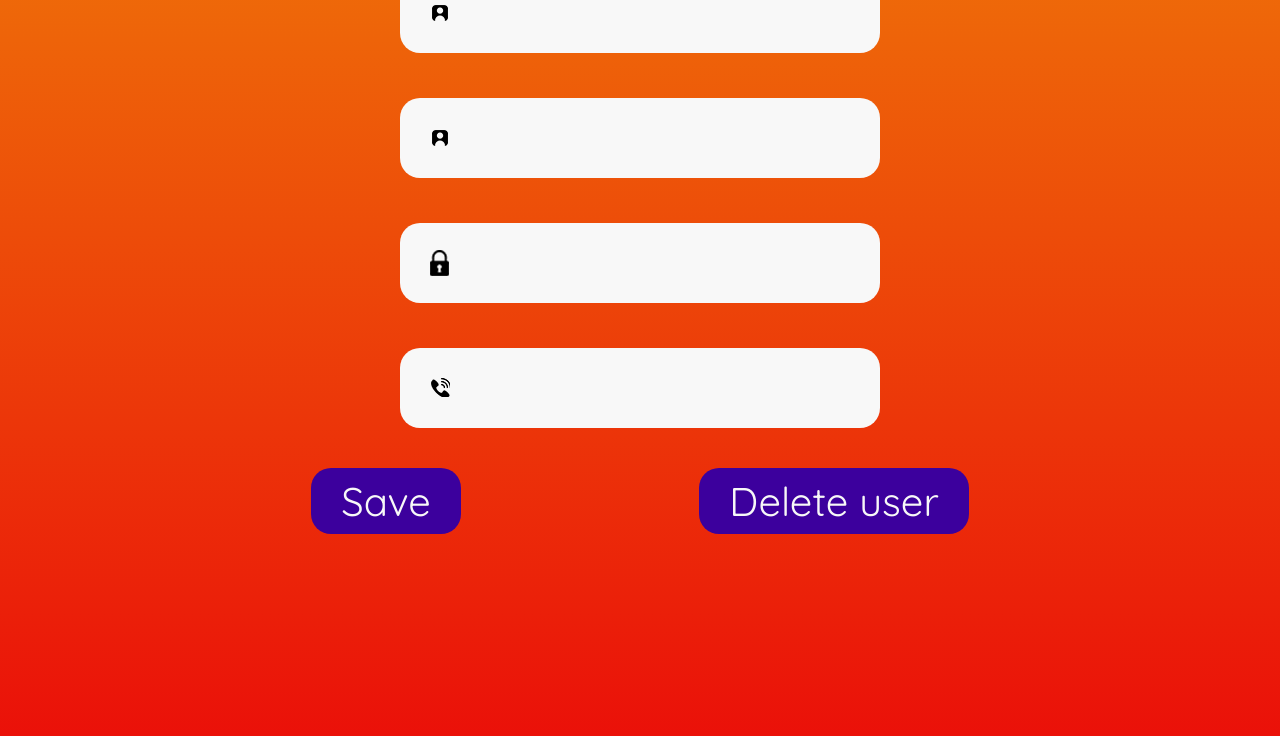
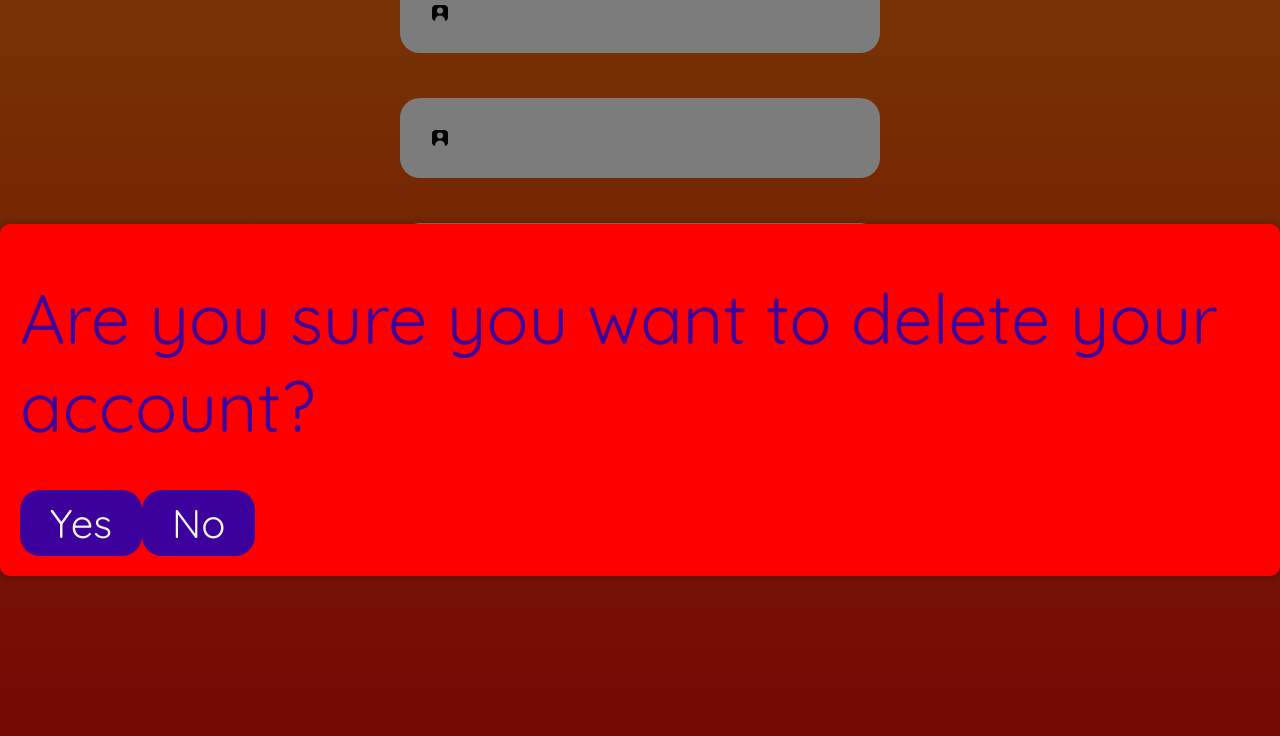
Before and after one commit to catamaris13/VehiDenceTest, a React (Create React App) app in the folder Front-End/vehidence-front/: page /myaccount in a window 1280 px wide. Both pictures are taken after a click on the button "Delete user". Shown: the part 340-1076 px from the top of the page. Built offline with nearby package versions, Linux system fonts and the light colour scheme; no server answers.

Commit message:
functioneaza toata partea de delete user(fe si be)

```diff
--- a/Front-End/vehidence-front/src/EmailValidation/EmailValidation.js
+++ b/Front-End/vehidence-front/src/EmailValidation/EmailValidation.js
@@ -20,7 +20,7 @@ const EmailValidation = () => {
 
         if (username && token) {
             // Call backend API to validate the username and token
-            axios.get(`http://localhost:5277/api/User/ValidateEmail?username=${username}&token=${token}`)
+            axios.get(`https://localhost:7165/api/User/ValidateEmail?username=${username}&token=${token}`)
                 .then(response => {
                     console.log(response.data);
                     setValidationSuccess(true); // Update validation status
--- a/Front-End/vehidence-front/src/LoginSignUp/Login.js
+++ b/Front-End/vehidence-front/src/LoginSignUp/Login.js
@@ -29,7 +29,7 @@ const Login = () => {
           Name:name,
           PhoneNo:phoneNumber
         }
-        const url='http://localhost:5277/api/User/Login';
+        const url='https://localhost:7165/api/User/Login';
         console.log(data)
         axios.post(url,data)
         .then((result)=>{
--- a/Front-End/vehidence-front/src/LoginSignUp/SignUp.js
+++ b/Front-End/vehidence-front/src/LoginSignUp/SignUp.js
@@ -32,7 +32,7 @@ const SignUp = () => {
           Name:name,
           PhoneNo:phoneNumber
         }
-        const url='http://localhost:5277/api/User/Registration';
+        const url='https://localhost:7165/api/User/Registration';
         axios.post(url,data)
         .then((result)=>{
             const dt=result.data;
--- a/Front-End/vehidence-front/src/MyAccount/MyAccount.js
+++ b/Front-End/vehidence-front/src/MyAccount/MyAccount.js
@@ -15,9 +15,11 @@ const MyAccount = () => {
     const [password, setPassword] = useState('');
     const [phone, setPhone] = useState('');
     const [token, setToken] = useState('');
+    const [modalOpen, setModalOpen] = useState(false); // State for modal
     const emailUser = localStorage.getItem('email');
+
     useEffect(() => {
-        axios.get('http://localhost:5277/api/User/All/Users')
+        axios.get('https://localhost:7165/api/User/All/Users')
             .then(response => {
                 const userData = response.data;
                 if (userData.length > 0) {
@@ -45,7 +47,7 @@ const MyAccount = () => {
             Name:name,
             PhoneNo:phone
         }
-        axios.put('http://localhost:5277/api/User/Update', userData)
+        axios.put('https://localhost:7165/api/User/Update', userData)
         .then(response =>{
             if(response.data.statusCode){
                 alert("Your account has been updated successfully!");
@@ -60,7 +62,15 @@ const MyAccount = () => {
         })
     }
 
-    const handleDelete = () =>{
+    const handleDeleteConfirmation = () => {
+        setModalOpen(true);
+    };
+
+    const handleDeleteCancel = () => {
+        setModalOpen(false);
+    };
+
+    const handleDeleteConfirm = () =>{
         const userData={
             Username:username,
             Password:password,
@@ -69,17 +79,17 @@ const MyAccount = () => {
             Name:name,
             PhoneNo:phone
         }
-        axios.delete('http://localhost:5277/api/User/Delete', userData)
+        axios.delete('https://localhost:7165/api/User/Delete', {data:userData,headers: { "Content-Type": "application/json" }})
         .then(response =>{
-            if(response.data.statusCode){
+            if(response.data.statusCode==200){
                 alert("Your account has been deleted!");
                 history('/homepage');
             }
             else{
-                alert("Error")
+                alert("Error");
             }
         })
-        .catch(error => {
+        .catch((error) => {
             console.error('Failed to delete', error);
         })
     }
@@ -135,10 +145,18 @@ const MyAccount = () => {
             </div>
             <div style={{ display: "flex"}}>
                     <button className="button" onClick={handleSave}>Save</button>
-                    <button className="button" onClick={handleDelete}>Delete user</button>
+                    <button className="button" onClick={handleDeleteConfirmation}>Delete user</button>
             </div>
 
-
+            {modalOpen && (
+                <div className="modal-container">
+                    <div className="modal-content">
+                        <p>Are you sure you want to delete your account?</p>
+                        <button onClick={handleDeleteConfirm}>Yes</button>
+                        <button onClick={handleDeleteCancel}>No</button>
+                    </div>
+                </div>
+            )}
         </div>
     );
 }
--- a/Front-End/vehidence-front/src/index.css
+++ b/Front-End/vehidence-front/src/index.css
@@ -112,3 +112,48 @@ body {
   margin: auto;
   margin-top: 10%;
 }
+.modal-container {
+  position: fixed;
+  top: 50%;
+  left: 50%;
+  transform: translate(-50%, -50%);
+  background-color: rgba(0, 0, 0, 0.5); /* semi-transparent black background */
+  width: 100%;
+  height: 100%;
+  display: flex;
+  justify-content: center;
+  align-items: center;
+}
+
+.modal-content {
+  background-color:  red;
+  ;
+  padding: 20px;
+  border-radius: 10px;
+  box-shadow: 0 0 10px rgba(0, 0, 0, 0.3);
+}
+
+.modal-content p {
+  display: flex;
+  flex-direction: column;
+  align-items: center;
+  gap: 9px;
+  width: 100%;
+  margin-top: 30px;
+  font-size: 70px;
+  color: #3c009d
+}
+
+.modal-content button {
+  border-radius: 20px;
+  border: none;
+  outline: none;
+  margin: auto;
+  margin-top: 40px;
+  font-size: 40px;
+  background-color: #3c009d;
+  color: #f8f8f8;
+  padding: 8px 30px;
+  cursor: pointer;
+
+}
```
Also changed, not shown: 49 other files (tests, documents, lock files or other folders).
